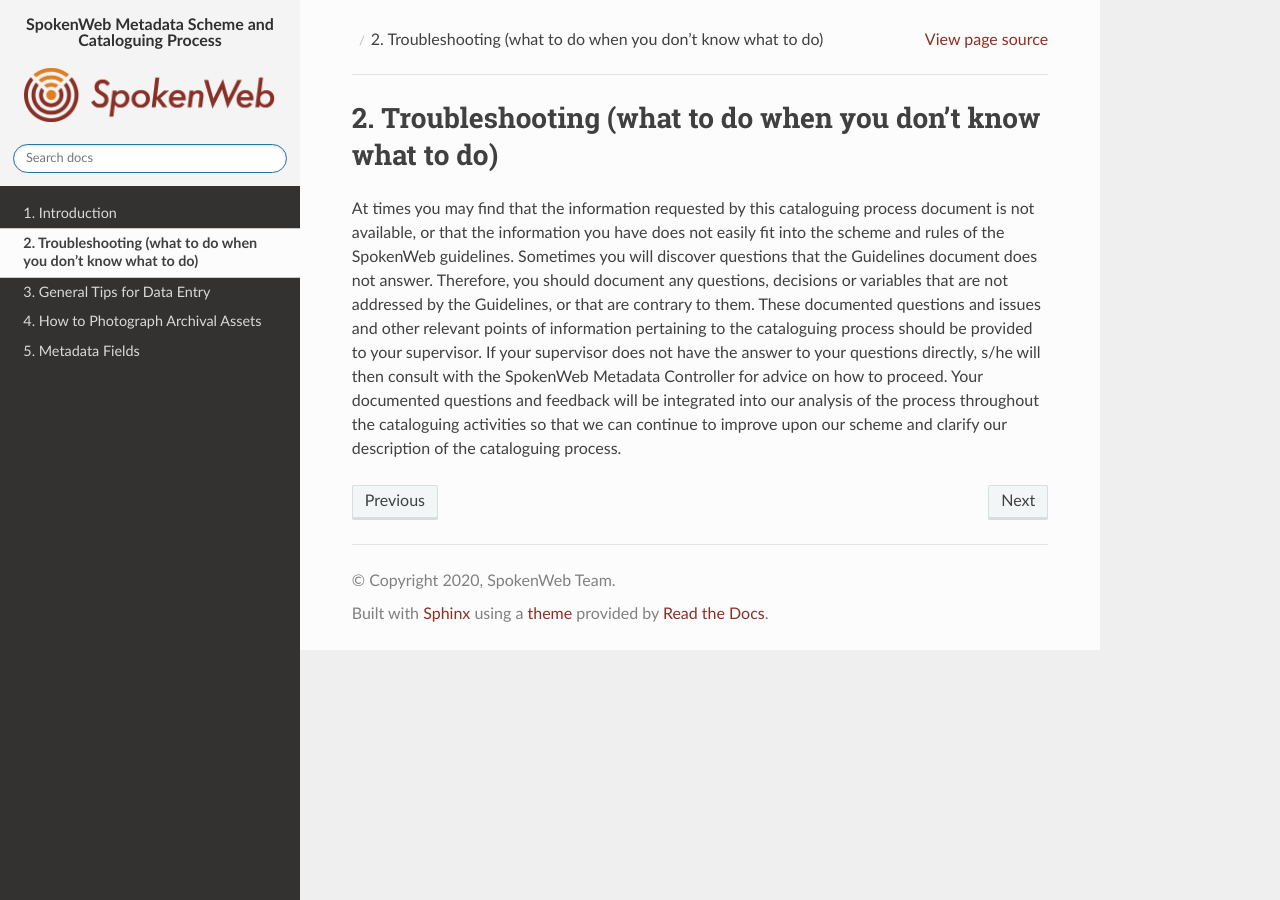
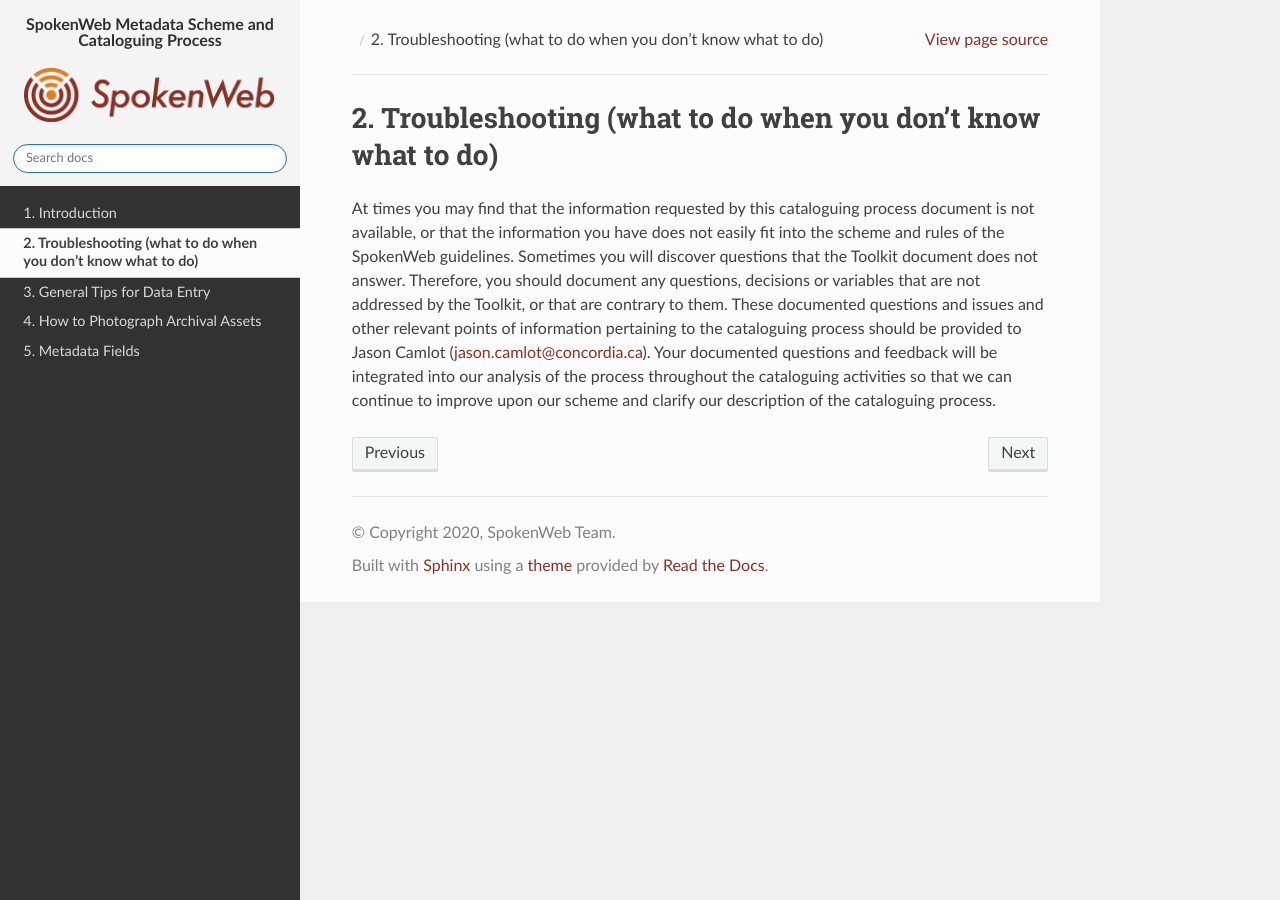
Before and after one commit to spokenweb/spokenweb-metadata-scheme, a Sphinx documentation site: the page built from docs/2-troubleshoot.rst, in a window 1280 px wide. Built offline with Sphinx 7.4.7 and the Read the Docs theme 3.1.0, drawn with Linux system fonts in a browser that asks for light colours.

Commit message:
Update 2-troubleshoot.rst
integrate 2025 updates

```diff
--- a/docs/2-troubleshoot.rst
+++ b/docs/2-troubleshoot.rst
@@ -2,4 +2,4 @@
 2. Troubleshooting (what to do when you don’t know what to do)
 ##############################################################
 
-At times you may find that the information requested by this cataloguing process document is not available, or that the information you have does not easily fit into the scheme and rules of the SpokenWeb guidelines. Sometimes you will discover questions that the Guidelines document does not answer.  Therefore, you should document any questions, decisions or variables that are not addressed by the Guidelines, or that are contrary to them.  These documented questions and issues and other relevant points of information pertaining to the cataloguing process should be provided to your supervisor.   If your supervisor does not have the answer to your questions directly, s/he will then consult with the SpokenWeb Metadata Controller for advice on how to proceed.  Your documented questions and feedback will be integrated into our analysis of the process throughout the cataloguing activities so that we can continue to improve upon our scheme and clarify our description of the cataloguing process.
+At times you may find that the information requested by this cataloguing process document is not available, or that the information you have does not easily fit into the scheme and rules of the SpokenWeb guidelines. Sometimes you will discover questions that the Toolkit document does not answer. Therefore, you should document any questions, decisions or variables that are not addressed by the Toolkit, or that are contrary to them. These documented questions and issues and other relevant points of information pertaining to the cataloguing process should be provided to Jason Camlot (jason.camlot@concordia.ca). Your documented questions and feedback will be integrated into our analysis of the process throughout the cataloguing activities so that we can continue to improve upon our scheme and clarify our description of the cataloguing process.
```
